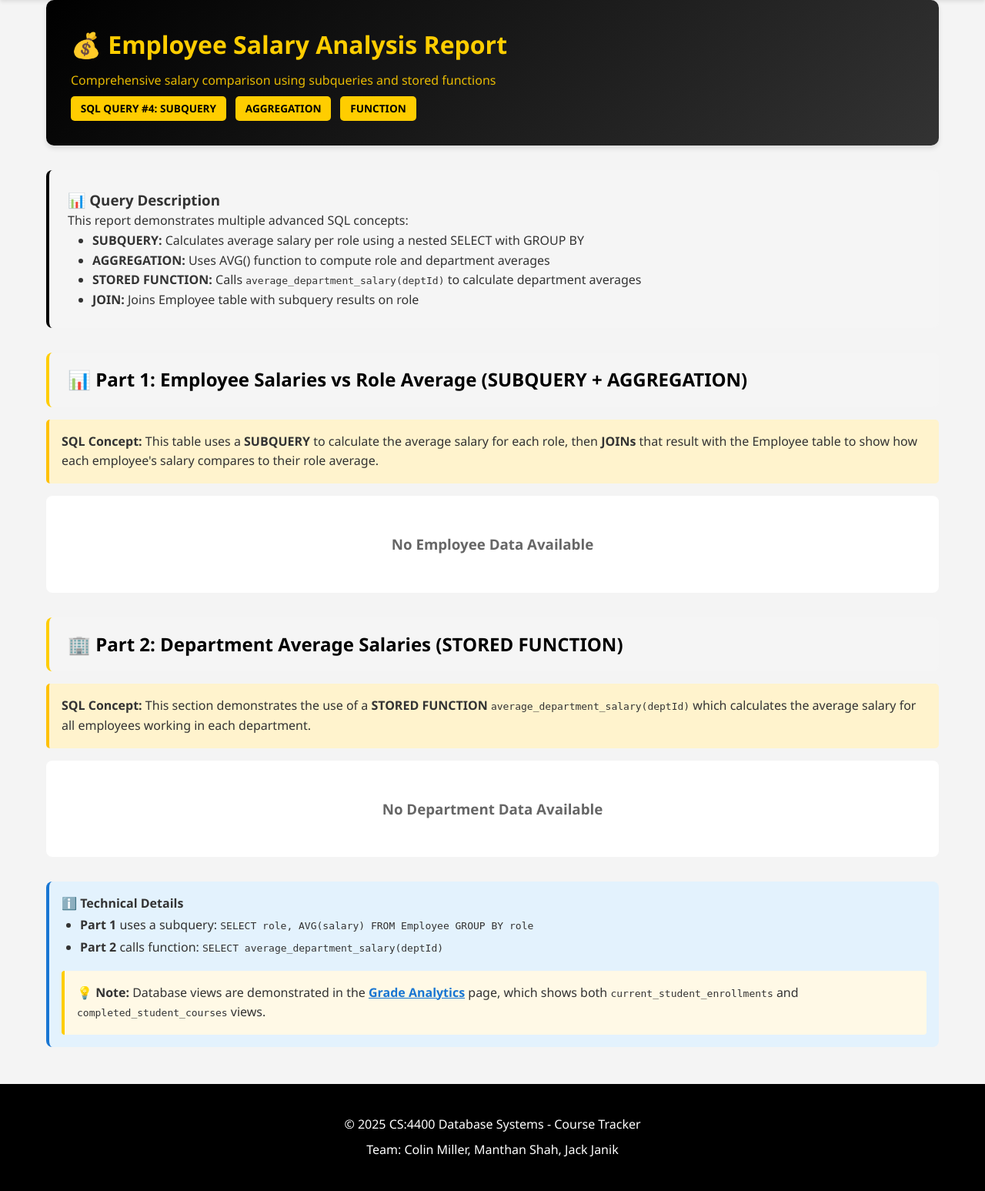
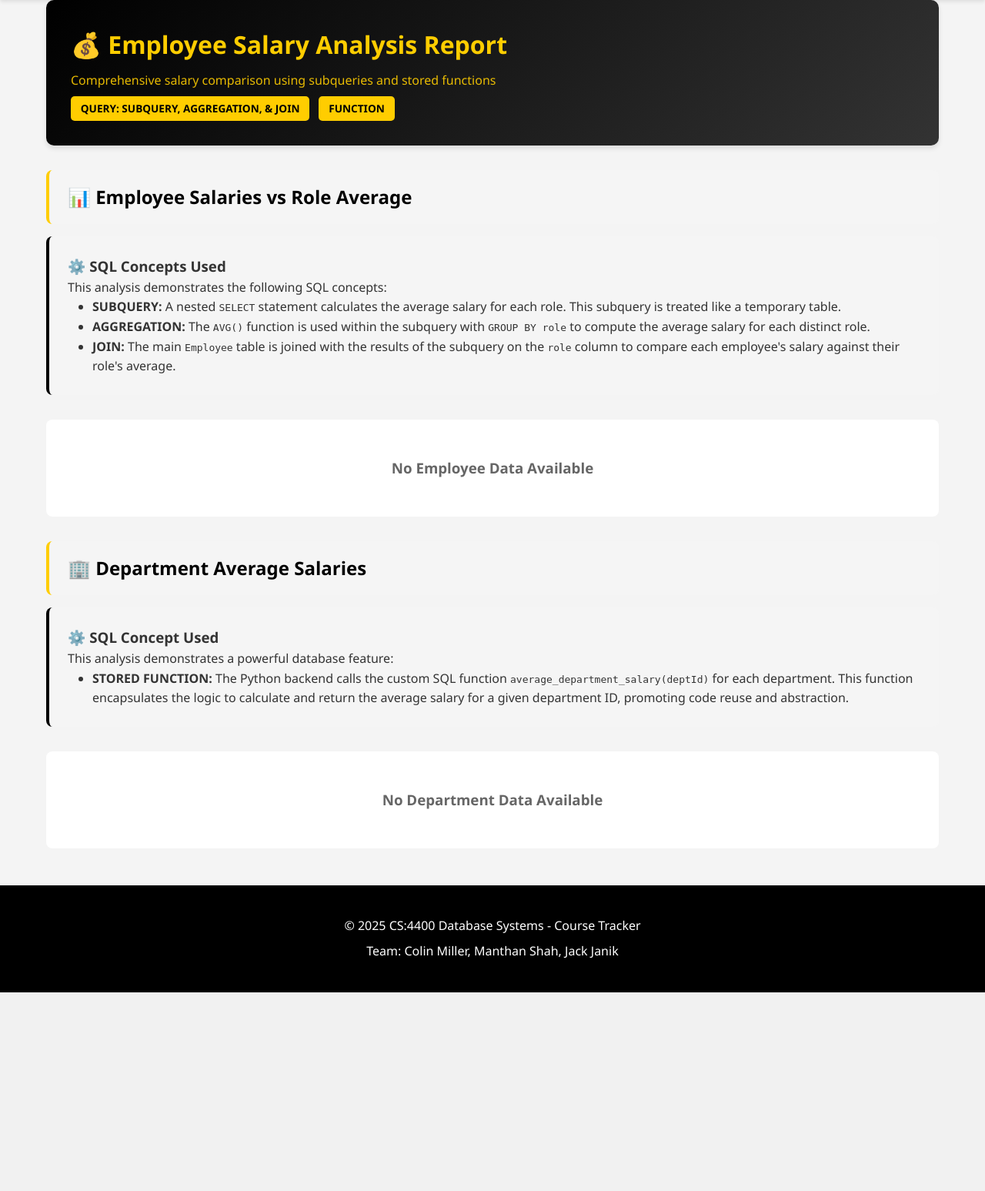
Before and after one commit to cmmiller26/cs4400-course-tracker, a Flask app: page /admin/salary-report in a window 1280 px wide. Shown: the part 70-1617 px from the top of the page at 77% size. After the commit the page ends 1359 px from the top, so only its background shows below. Run offline with Flask 3, Linux system fonts and the light colour scheme; the visitor is signed in with stand-in values (Sample User, id 1); data that the repository does not hold is empty.

Commit message:
refactor: make salary report prettier

```diff
--- a/database/views.sql
+++ b/database/views.sql
@@ -7,6 +7,7 @@ USE CourseTracker;
 -- current_student_enrollments: Shows the current enrollments of all students.
 -- completed_student_courses: Shows the completed courses of all students.
 -- Both views are created from the admin's perspective.
+-- Students can query these views to see their own data.
 
 CREATE VIEW current_student_enrollments AS
 SELECT
--- a/templates/admin/salary_report.html
+++ b/templates/admin/salary_report.html
@@ -108,6 +108,30 @@ endblock %} {% block extra_css %}
     text-transform: capitalize;
   }
 
+  .role-professor {
+    background: #fff0f0;
+    color: #c62828;
+  }
+
+  .role-ta {
+    background: #e8f5e9;
+    color: #2e7d32;
+  }
+
+  .role-advisor {
+    background: #e3f2fd;
+    color: #1565c0;
+  }
+
+  /* Fallback for any other roles */
+  .role-badge:not(.role-professor):not(.role-ta):not(.role-advisor) {
+    background: #f3e5f5;
+    color: #6a1b9a;
+  }
+
+
+
+
   .employee-id {
     font-family: monospace;
     background: #f0f0f0;
@@ -139,61 +163,38 @@ endblock %} {% block extra_css %}
 <div class="page-header">
   <h1>💰 Employee Salary Analysis Report</h1>
   <p>Comprehensive salary comparison using subqueries and stored functions</p>
-  <span class="sql-badge">SQL QUERY #4: SUBQUERY</span>
-  <span class="sql-badge">AGGREGATION</span>
+  <span class="sql-badge">QUERY: SUBQUERY, AGGREGATION, & JOIN</span>
   <span class="sql-badge">FUNCTION</span>
 </div>
 
-<div
-  class="query-description"
-  style="
+<!-- Section 1: Employee Salary vs Role Average -->
+<div class="section-header">
+  <h2>📊 Employee Salaries vs Role Average</h2>
+</div>
+
+<div class="query-description" style="
     background: #f5f5f5;
     padding: 1.5rem;
     border-radius: 8px;
     margin-bottom: 2rem;
     border-left: 4px solid #000;
-  "
->
-  <h3 style="margin-top: 0">📊 Query Description</h3>
-  <p>This report demonstrates multiple advanced SQL concepts:</p>
-  <ul style="margin-left: 2rem">
+  ">
+  <h3 style="margin-top: 0">⚙️ SQL Concepts Used</h3>
+  <p>This analysis demonstrates the following SQL concepts:</p>
+  <ul style="margin-left: 2rem; margin-bottom: 0">
     <li>
-      <strong>SUBQUERY:</strong> Calculates average salary per role using a
-      nested SELECT with GROUP BY
+      <strong>SUBQUERY:</strong> A nested <code>SELECT</code> statement calculates the average salary for each role.
+      This subquery is treated like a temporary table.
     </li>
     <li>
-      <strong>AGGREGATION:</strong> Uses AVG() function to compute role and
-      department averages
+      <strong>AGGREGATION:</strong> The <code>AVG()</code> function is used within the subquery with
+      <code>GROUP BY role</code> to compute the average salary for each distinct role.
     </li>
     <li>
-      <strong>STORED FUNCTION:</strong> Calls
-      <code>average_department_salary(deptId)</code> to calculate department
-      averages
-    </li>
-    <li>
-      <strong>JOIN:</strong> Joins Employee table with subquery results on role
+      <strong>JOIN:</strong> The main <code>Employee</code> table is joined with the results of the subquery on the
+      <code>role</code> column to compare each employee's salary against their role's average.
     </li>
   </ul>
-</div>
-
-<!-- Section 1: Employee Salary vs Role Average -->
-<div class="section-header">
-  <h2>📊 Part 1: Employee Salaries vs Role Average (SUBQUERY + AGGREGATION)</h2>
-</div>
-
-<div
-  style="
-    margin-bottom: 1rem;
-    padding: 1rem;
-    background: #fff3cd;
-    border-radius: 5px;
-    border-left: 4px solid #ffc107;
-  "
->
-  <strong>SQL Concept:</strong> This table uses a <strong>SUBQUERY</strong> to
-  calculate the average salary for each role, then <strong>JOINs</strong> that
-  result with the Employee table to show how each employee's salary compares to
-  their role average.
 </div>
 
 {% if employees %}
@@ -204,9 +205,9 @@ endblock %} {% block extra_css %}
 <table class="data-table">
   <thead>
     <tr>
+      <th>Role</th>
       <th>Employee ID</th>
       <th>Name</th>
-      <th>Role</th>
       <th>Salary</th>
       <th>Role Average</th>
       <th>Difference</th>
@@ -215,19 +216,28 @@ endblock %} {% block extra_css %}
   <tbody>
     {% for emp in employees %}
     <tr>
+      <td>
+        {% if emp.role|lower == 'professor' %}
+        <span class="role-badge role-professor">{{ emp.role }}</span>
+        {% elif emp.role|lower == 'ta' %}
+        <span class="role-badge role-ta">{{ emp.role }}</span>
+        {% elif emp.role|lower == 'advisor' %}
+        <span class="role-badge role-advisor">{{ emp.role }}</span>
+        {% else %}
+        <span class="role-badge">{{ emp.role }}</span>
+        {% endif %}
+      </td>
       <td><span class="employee-id">{{ emp.employeeId }}</span></td>
       <td style="font-weight: 600">{{ emp.name }}</td>
-      <td><span class="role-badge">{{ emp.role }}</span></td>
       <td>${{ "{:,.2f}".format(emp.salary) }}</td>
       <td>${{ "{:,.2f}".format(emp.average_salary) }}</td>
       <td>
         {% set diff = emp.difference %} {% if diff > 0 %}
         <span class="salary-positive">+${{ "{:,.2f}".format(diff) }}</span>
-        {% elif diff < 0 %}
-        <span class="salary-negative">-${{ "{:,.2f}".format(diff|abs) }}</span>
-        {% else %}
-        <span class="salary-neutral">$0.00</span>
-        {% endif %}
+        {% elif diff < 0 %} <span class="salary-negative">-${{ "{:,.2f}".format(diff|abs) }}</span>
+          {% else %}
+          <span class="salary-neutral">$0.00</span>
+          {% endif %}
       </td>
     </tr>
     {% endfor %}
@@ -239,24 +249,27 @@ endblock %} {% block extra_css %}
 </div>
 {% endif %}
 
-<!-- Section 2: Department Average Salaries (Using Function) -->
+<!-- Section 2: Department Average Salaries -->
 <div class="section-header">
-  <h2>🏢 Part 2: Department Average Salaries (STORED FUNCTION)</h2>
+  <h2>🏢 Department Average Salaries</h2>
 </div>
 
-<div
-  style="
-    margin-bottom: 1rem;
-    padding: 1rem;
-    background: #fff3cd;
-    border-radius: 5px;
-    border-left: 4px solid #ffc107;
-  "
->
-  <strong>SQL Concept:</strong> This section demonstrates the use of a
-  <strong>STORED FUNCTION</strong>
-  <code>average_department_salary(deptId)</code> which calculates the average
-  salary for all employees working in each department.
+<div class="query-description" style="
+    background: #f5f5f5;
+    padding: 1.5rem;
+    border-radius: 8px;
+    margin-bottom: 2rem;
+    border-left: 4px solid #000;
+  ">
+  <h3 style="margin-top: 0">⚙️ SQL Concept Used</h3>
+  <p>This analysis demonstrates a powerful database feature:</p>
+  <ul style="margin-left: 2rem; margin-bottom: 0">
+    <li>
+      <strong>STORED FUNCTION:</strong> The Python backend calls the custom SQL function
+      <code>average_department_salary(deptId)</code> for each department. This function encapsulates the logic to
+      calculate and return the average salary for a given department ID, promoting code reuse and abstraction.
+    </li>
+  </ul>
 </div>
 
 {% if department_averages %}
@@ -293,44 +306,4 @@ endblock %} {% block extra_css %}
 </div>
 {% endif %}
 
-<div
-  style="
-    margin-top: 2rem;
-    padding: 1rem;
-    background: #e3f2fd;
-    border-radius: 8px;
-    border-left: 4px solid #1976d2;
-  "
->
-  <h4 style="margin-top: 0">ℹ️ Technical Details</h4>
-  <ul style="margin-left: 1.5rem; line-height: 1.8">
-    <li>
-      <strong>Part 1</strong> uses a subquery:
-      <code>SELECT role, AVG(salary) FROM Employee GROUP BY role</code>
-    </li>
-    <li>
-      <strong>Part 2</strong> calls function:
-      <code>SELECT average_department_salary(deptId)</code>
-    </li>
-  </ul>
-  <p
-    style="
-      margin-top: 1rem;
-      padding: 1rem;
-      background: #fff9e6;
-      border-left: 4px solid #ffcd00;
-      border-radius: 4px;
-      margin-bottom: 0;
-    "
-  >
-    <strong>💡 Note:</strong> Database views are demonstrated in the
-    <a
-      href="{{ url_for('admin.analytics') }}"
-      style="color: #1976d2; font-weight: 600"
-      >Grade Analytics</a
-    >
-    page, which shows both <code>current_student_enrollments</code> and
-    <code>completed_student_courses</code> views.
-  </p>
-</div>
 {% endblock %}
```
Also changed, not shown: database/queries.sql (+15 -9 lines).
